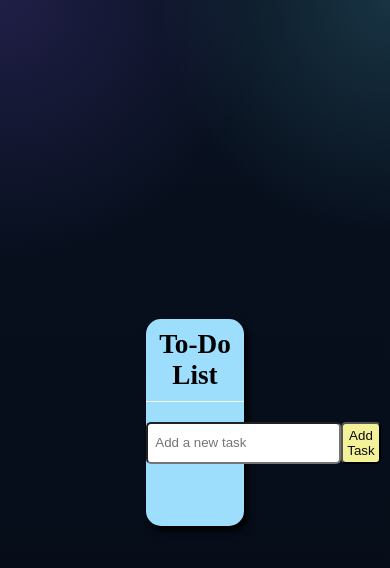
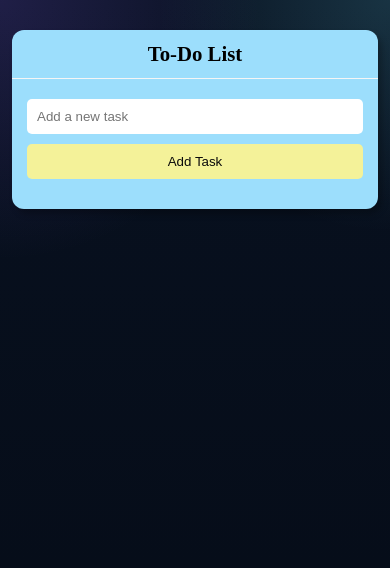
Before and after one commit to deepshikhatomar004/To-Do-List, a plain HTML site: page index.html in a window 390 px wide. Drawn offline with Linux system fonts and the light colour scheme.

Commit message:
Update style.css

```diff
--- a/style.css
+++ b/style.css
@@ -1,62 +1,133 @@
+*{
+    box-sizing: border-box;
+}
+
 body{
     margin: 0;
-    padding: 0;
+    padding: 16px;
     display: flex;
     justify-content: center;
     align-items: center;
-    height:100vh;
-   background: radial-gradient(circle at top left, rgba(139,92,246,.18), transparent 28%), radial-gradient(circle at top right, rgba(110,231,249,.16), transparent 25%), linear-gradient(180deg, #081120 0%, #050b16 100%);
+    min-height: 100vh;
+    background: radial-gradient(circle at top left, rgba(139,92,246,.18), transparent 28%),
+                radial-gradient(circle at top right, rgba(110,231,249,.16), transparent 25%),
+                linear-gradient(180deg, #081120 0%, #050b16 100%);
 }
 
 .container{
-    border:none;
+    border: none;
     border-radius: 15px;
     background-color: rgb(156,222,252);
-    height: auto;
-    width: 25vw;
-    box-shadow: 4px 5px 6px;
+    width: 100%;
+    max-width: 420px;
+    min-width: 280px;
+    box-shadow: 4px 5px 6px rgba(0,0,0,0.25);
+    overflow: hidden;
 }
 
 .header{
     text-align: center;
-    padding: 10px;
-    font-size: 1.7em;
+    padding: 14px 10px;
+    font-size: 1.7rem;
     font-weight: 900;
     border-bottom: 0.5px solid whitesmoke;
 }
 
 .addTask{
     margin-top: 20px;
+    padding: 0 15px;
     display: flex;
-    justify-content: space-evenly;
+    gap: 10px;
+    justify-content: space-between;
+    align-items: center;
+    flex-wrap: wrap;
 }
 
 input{
-    padding:7px;
+    flex: 1;
+    min-width: 0;
+    padding: 10px;
     border-radius: 5px;
-}
-button:hover{
-    border:1px solid black;
-    box-shadow: 1px 1px 1px;
+    border: none;
+    outline: none;
 }
 
 button{
     background-color: rgb(244,242,153);
-    color:rgb(11,11,11);
-    padding: 4px;
+    color: rgb(11,11,11);
+    padding: 10px 14px;
     border-radius: 5px;
+    border: none;
+    cursor: pointer;
+    white-space: nowrap;
+}
+
+button:hover{
+    border: 1px solid black;
+    box-shadow: 1px 1px 1px;
 }
 
 ul{
     list-style: none;
     padding: 15px;
+    margin: 0;
+}
 
-}
 li{
     display: flex;
     justify-content: space-between;
-    border:1px solid white;
+    align-items: center;
+    gap: 10px;
+    border: 1px solid white;
     border-radius: 5px;
-    padding:8px;
+    padding: 8px;
     margin-bottom: 7px;
+    flex-wrap: wrap;
+    word-break: break-word;
 }
+
+/* Tablet */
+@media (max-width: 768px){
+    .container{
+        max-width: 90%;
+    }
+
+    .header{
+        font-size: 1.5rem;
+    }
+}
+
+/* Mobile */
+@media (max-width: 480px){
+    body{
+        padding: 12px;
+        align-items: flex-start;
+        padding-top: 30px;
+    }
+
+    .container{
+        width: 100%;
+        max-width: 100%;
+        border-radius: 12px;
+    }
+
+    .header{
+        font-size: 1.3rem;
+        padding: 12px 8px;
+    }
+
+    .addTask{
+        flex-direction: column;
+        align-items: stretch;
+    }
+
+    input,
+    button{
+        width: 100%;
+    }
+
+    li{
+        flex-direction: column;
+        align-items: flex-start;
+    }
+}
```
